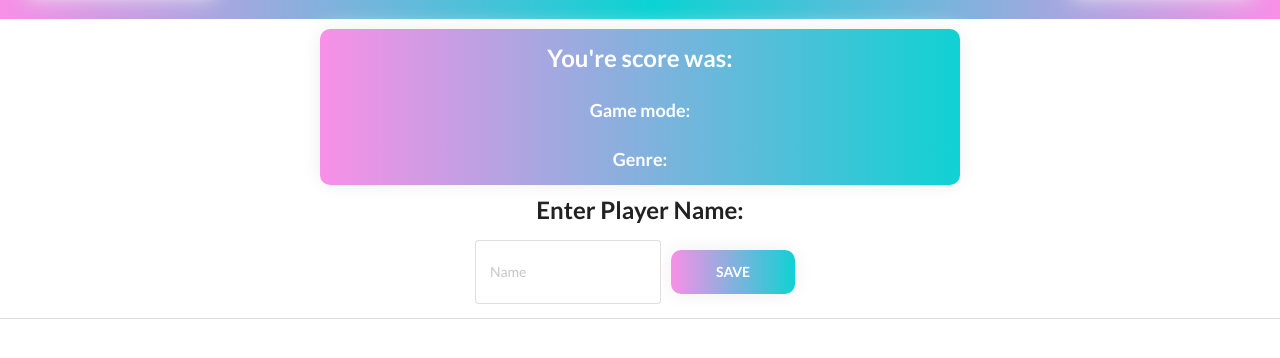
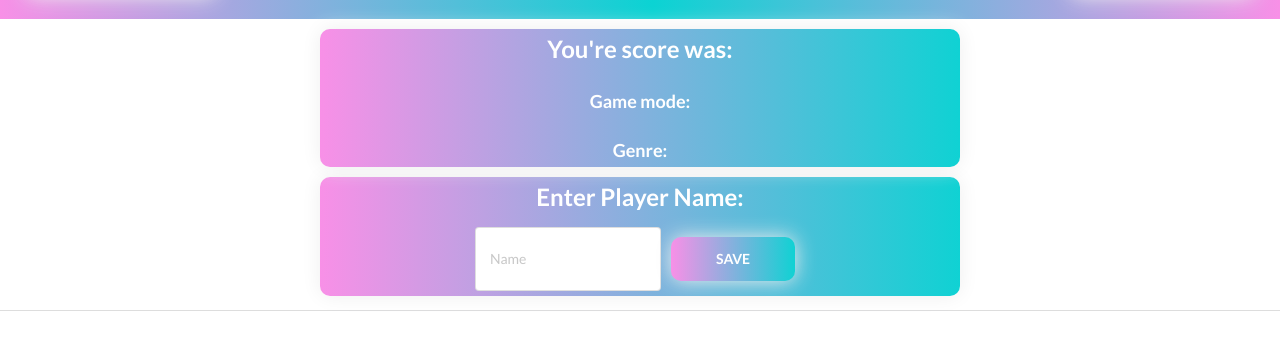
Before and after one commit to NicolasFlamel/Cinephiliac, a plain HTML site: page gameover.html in a window 1280 px wide. Shown: the part 104-462 px from the top of the page. Drawn offline with nearby package versions, Linux system fonts and the light colour scheme; a web font is replaced by a local one.

Commit message:
added background to player input

```diff
--- a/assets/css/gameover.css
+++ b/assets/css/gameover.css
@@ -29,9 +29,10 @@ h2, h3, section {
     text-align: center;
 }
 
-#score {
+#score, #user-info {
+    width: 50%;
     margin: 10px auto;
-    width: 50%;
+    padding: 5px;
     background-image: linear-gradient(to right, var(--pink) 0%, var(--blue) 51%, var(--pink) 100%);
     background-size: 200% auto;
     transition: 0.5s;
--- a/gameover.html
+++ b/gameover.html
@@ -25,7 +25,7 @@
             <h3>Game mode: <span class="results"></span></h3>
             <h3>Genre: <span class="results"></span></h3>
         </section>
-        <section>
+        <section id="user-info">
             <!-- user inputs info for scoreboard -->
             <h2>Enter Player Name: </h2>
             <div class="ui input">
```
